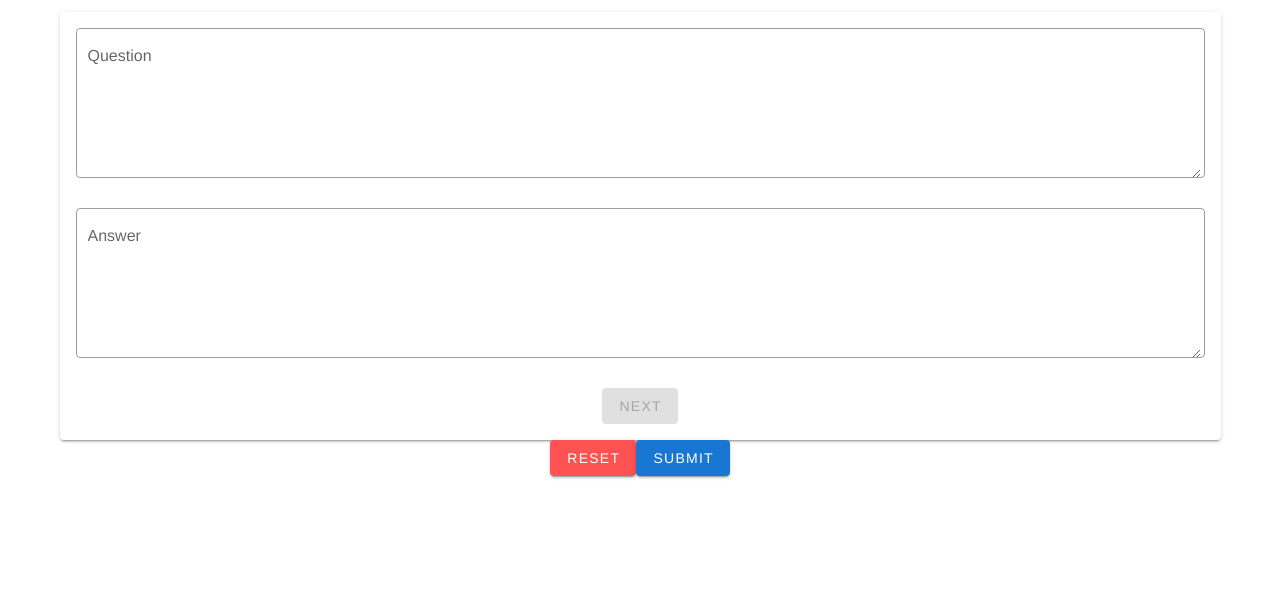
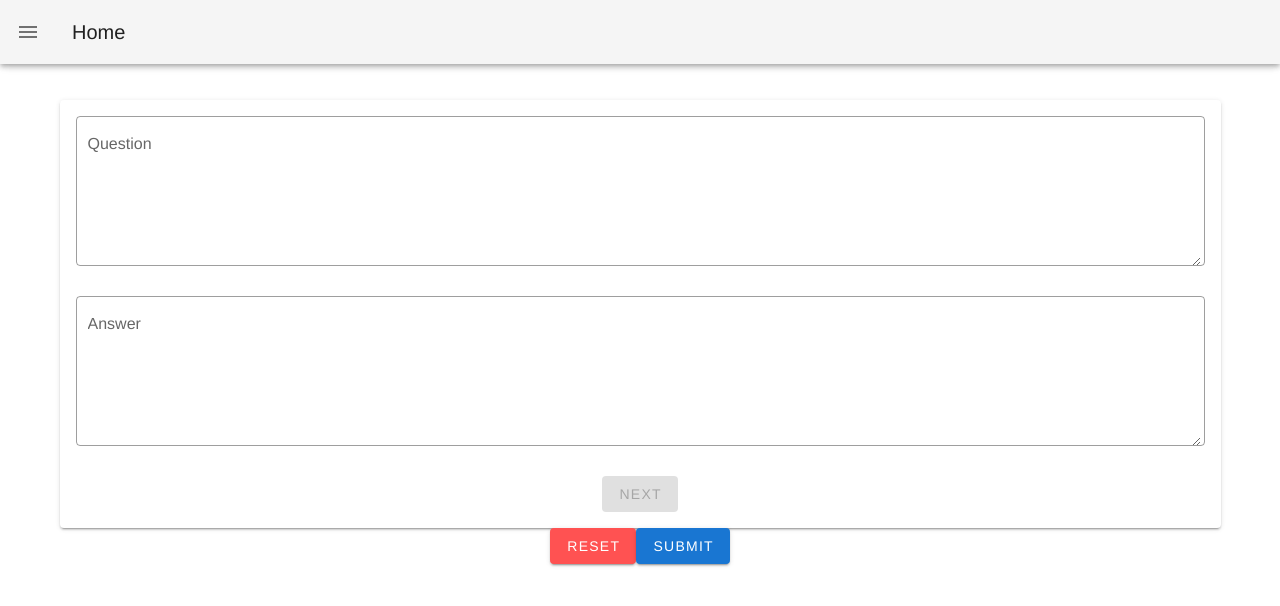
Before and after one commit to chessmadridista/contemdeep, a Vue app in the folder app/: page / in a window 1280 px wide. Shown: the top 606 px of the page. Built offline with nearby package versions, Linux system fonts and the light colour scheme.

Commit message:
Add side navigation menu.

```diff
--- a/app/src/App.vue
+++ b/app/src/App.vue
@@ -1,9 +1,21 @@
 <template>
   <v-app>
-    <router-view/>
+    <NavigationHeader />
+    <v-main>
+      <router-view/>
+    </v-main>
   </v-app>
 </template>
+<script>
+import NavigationHeader from './components/NavigationHeader.vue';
 
+export default {
+  name: "App",
+  components: {
+    NavigationHeader,
+  },
+};
+</script>
 <style lang="scss">
 #app {
   font-family: Avenir, Helvetica, Arial, sans-serif;
--- /dev/null
+++ b/app/src/components/NavigationHeader.vue
@@ -0,0 +1,40 @@
+<template>
+    <v-container>
+        <v-app-bar
+        app>
+            <v-app-bar-nav-icon
+            @click="drawer = true"
+            ></v-app-bar-nav-icon>
+            <v-toolbar-title>Home</v-toolbar-title>
+        </v-app-bar>
+        <v-navigation-drawer
+        temporary
+        absolute
+        v-model="drawer">
+            <v-list-item-group>
+                <v-list nav>
+                    <v-list-item>
+                        <v-list-item-title>
+                            Home
+                        </v-list-item-title>
+                    </v-list-item>
+                    <v-list-item>
+                        <v-list-item-title>
+                            Results
+                        </v-list-item-title>
+                    </v-list-item>
+                </v-list>
+            </v-list-item-group>
+        </v-navigation-drawer>
+    </v-container>
+</template>
+<script>
+export default {
+    name: "NavigationHeader",
+    data() {
+        return {
+            drawer: false,
+        };
+    },
+}
+</script>
```
